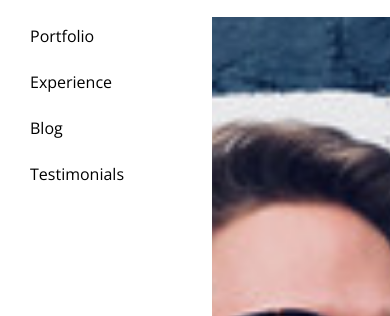
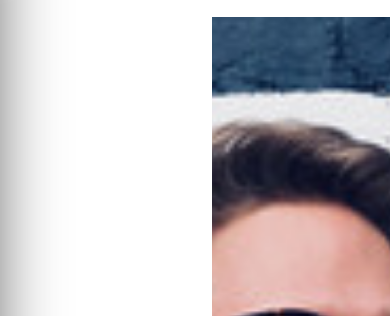
Before and after one commit to gregorywaynepower/the_branding_portfolio, a React app: page / in a window 390 px wide. Shown: the part 94-410 px from the top of the page. Built offline with nearby package versions, Linux system fonts and the light colour scheme.

Commit message:
setup for mobile menu

```diff
--- a/assets/sass/main.scss
+++ b/assets/sass/main.scss
@@ -87,6 +87,11 @@ header{
   height: 100vh;
   width: 50%;
   z-index: 10;
+  transform: translate3d(-100%, 0, 0);
+  transition: all 0.4s ease-in-out;
+  -webkit-box-shadow: 2px 0px 75px -15px rgba(0,0,0,0.75);
+  -moz-box-shadow: 2px 0px 75px -15px rgba(0,0,0,0.75);
+  box-shadow: 2px 0px 75px -15px rgba(0,0,0,0.75);
   a{
     padding: 15px;
     text-decoration: none;
@@ -98,9 +103,9 @@ header{
     color: rgb(237, 242, 245);
     background: rgba(92, 92, 92, 0.534)
   }
-  .mobile-menu.active{
-
-  }
+}
+.mobile-menu.active{
+  transform: translate3d(300px, 0, 0);
 }
 
 //Breakpoints Researched from Bulma.io (https://bulma.io/documentation/overview/responsiveness/)
--- a/public/index.html
+++ b/public/index.html
@@ -27,7 +27,7 @@
           <i class="fas fa-bars"></i>
        </div>
     </header>
-    <div class="mobile-menu active">
+    <div class="mobile-menu">
         <a href="index.html">Home</a>
         <a href="index.html#services">Services</a>
         <a href="index.html#portfolio">Portfolio</a>
```
Also changed, not shown: public/css/main.css.
